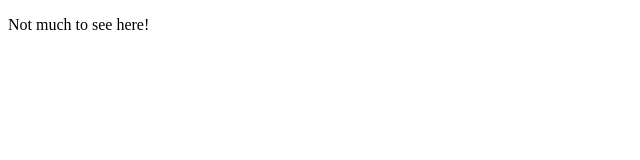
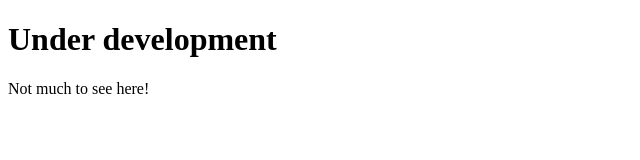
Before and after one commit to Bwownie/Bwownie.github.io, a plain HTML site: page index.html in a window 1280 px wide. Shown: the whole page, without its empty margins (0-640 px from the left). Drawn offline with Linux system fonts and the light colour scheme.

Commit message:
Update index.html

```diff
--- a/index.html
+++ b/index.html
@@ -1,9 +1,10 @@
 <!doctype html>
 <html>
   <head>
-    <title>Brownie's website (Under development)</title>
+    <title>Brownie's website</title>
   </head>
   <body>
+    <h1>Under development</h1>
     <p>Not much to see here!</p>
   </body>
 </html>
```
